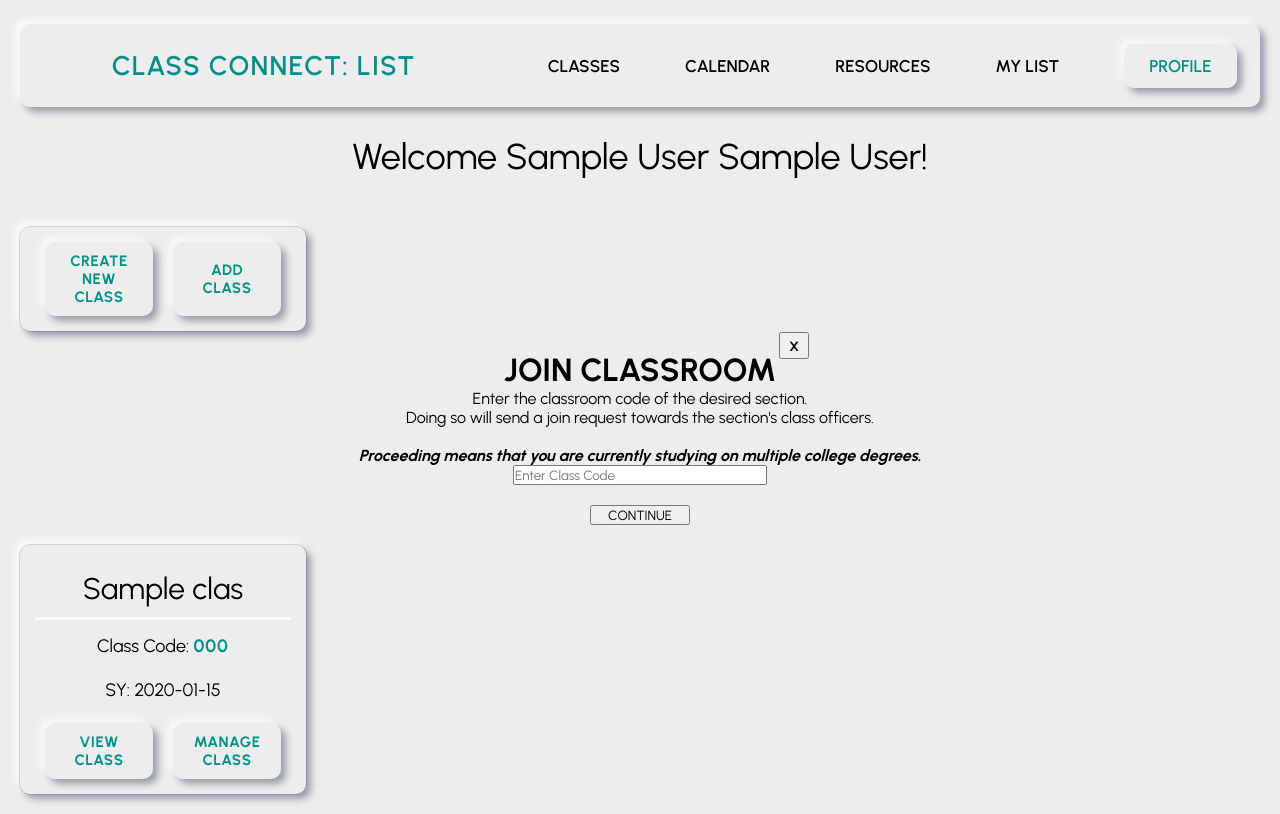
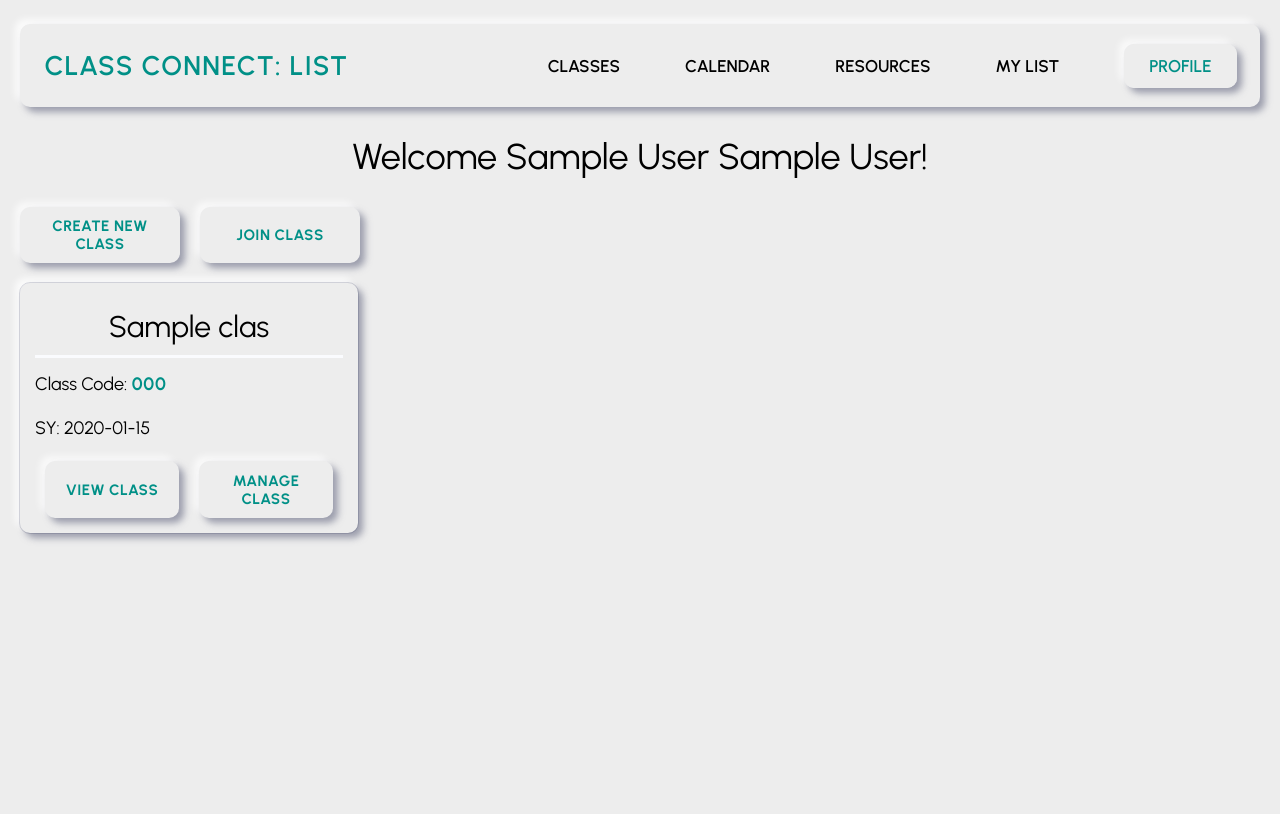
Before and after one commit to kinni-yya/Class-Connect-List, a PHP site: page /class/with-class.php in a window 1280 px wide. After the commit the page ends 542 px from the top, so only its background shows below. Run offline with PHP 8.4, Linux system fonts and the light colour scheme; the visitor is signed in with stand-in values (Sample User, id 1); tables that the repository leaves empty hold one stand-in row (values such as "Sample post").

Commit message:
Design Adjustments

```diff
--- a/class/with-class.php
+++ b/class/with-class.php
@@ -21,7 +21,8 @@ if(checkClassJoin($_SESSION['user_id']) == FALSE){
     <link rel="stylesheet" href="../css/with-class.css">
 </head>
 
-<body>
+<body >
+    <div id="blur">
         <?php DisplayNavHeader(); ?>
 
         <div class="container">
@@ -34,40 +35,16 @@ if(checkClassJoin($_SESSION['user_id']) == FALSE){
             </div>
         </div>
 
-    <div class="card">
+        <div class="cardwclass">
             <div class="buttons">
                 <button type="button" class="view" onclick="location.href='create-class.php'">CREATE NEW CLASS</button>
-            <button type="button" class="view" onclick="openAddClassForm()">ADD CLASS</button>
+                <button type="button" class="view" onclick="openAddClassForm()">JOIN CLASS</button>
+            </div>
         </div>
     </div>
 
-    <div class="form-popup" id="add-class-form">
-        <form action="with-class-process.php" method="POST" class="form-container">
-            <input type="hidden" name="user_id" value="<?php echo $_SESSION['user_id']; ?>">
-            <button type="button" id="close" onclick="closeAddClassForm()">X</button>
-
-            <h1>JOIN CLASSROOM</h1>
-            <p1>Enter the classroom code of the desired section.<br></p1>
-            <p1>Doing so will send a join request towards the section's class officers.<br></p1>
-            <strong><em><br>Proceeding means that you are currently studying on multiple college degrees.<br></em></strong>
-
-            <input type="text" placeholder="Enter Class Code" name="class_code" required>
-
-            <br><button type="submit">CONTINUE</button>
-        </form>
-    </div>
-
-    <script type="text/javascript">
-        function openAddClassForm() {
-            document.getElementById("add-class-form").style.display = "block";
-        }
-
-        function closeAddClassForm() {
-            document.getElementById("add-class-form").style.display = "none";
-        }
-    </script>
-
     <!-- SHOW CLASSES OF THE USER -->
+    <div id="blur2">
         <div class="case">
             <?php
             $class_info = GetClass($_SESSION['user_id']);
@@ -85,8 +62,9 @@ if(checkClassJoin($_SESSION['user_id']) == FALSE){
                     <p>SY: <?php echo $rows['school_year']; ?></p>
                     <form method="GET" action="note.php">
                         <input type="hidden" name="class_id" value="<?php echo $rows['class_id']; ?>">
+                    </form>
                         </br>
-                    <div class="buttons">
+                        <div class="buttonswclass">
                             <button type="button" class="view" onclick="location.href='../notes/note.php?class_id=<?php echo $rows['class_id']; ?>&tab=due'">VIEW CLASS</button>
 
                             <?php
@@ -101,6 +79,42 @@ if(checkClassJoin($_SESSION['user_id']) == FALSE){
             }
             ?>
         </div>
+    </div>
+
+    <!-- POPUP -->
+    <div class="center" id="center">
+        <div class="form-popup" id="add-class-form">
+            <form action="with-class-process.php" method="POST" class="form-container">
+                <input type="hidden" name="user_id" value="<?php echo $_SESSION['user_id']; ?>">
+                <button type="button" id="close" onclick="closeAddClassForm()">X</button>
+
+                <h1>JOIN CLASSROOM</h1>
+                <p class="details">Enter the classroom code of the desired class.<br></p>
+                <p class="details">Doing so will send a join request towards the class officers.<br></p>
+                <strong><em><br>Proceeding means that you are currently studying on multiple college degrees or taking subjects from different classes.<br></em></strong>
+
+                <input type="text" placeholder="Enter Class Code" name="class_code" class="form-control" required>
+
+                <button type="submit" class="btn">JOIN CLASS</button>
+            </form>
+        </div>
+    </div>
+
+    <script type="text/javascript">
+            function openAddClassForm() {
+                document.getElementById("add-class-form").style.display = "block";
+                document.getElementById('blur').style.filter = "blur(5px)";
+                document.getElementById('blur2').style.filter = "blur(5px)";
+                document.getElementById('center').style.position = "absolute";
+            }
+
+            function closeAddClassForm() {
+                document.getElementById("add-class-form").style.display = "none";
+                document.getElementById('blur').style.filter = "blur(0)";
+                document.getElementById('blur2').style.filter = "blur(0)";
+            }
+    </script>
+
 
     <!--
     VIEW CLASSES
--- a/css/sections.css
+++ b/css/sections.css
@@ -53,7 +53,7 @@ body{
 .card{
   font-size: 18px;
   margin: 20px;
-  width: 20%;
+  width: 308px;
   background-color: #EDEDED;
   padding: 15px;
   border-radius: 10px;
--- a/css/with-class.css
+++ b/css/with-class.css
@@ -7,9 +7,6 @@
 @default-border-radius: 10px;
 @breakpoint-medium: "screen and (min-width: 700px)"; */
 
-body {
-  text-align: center;
-}
 button {
   width: 100px;
 }
@@ -21,7 +18,31 @@ button {
   left: 0;
   position: fixed;
   background-color: rgba(50, 50, 50, 0.9);
+
 }
+
+.center{
+  top: 50%;
+  left: 50%;
+  transform: translate(-50%, -50%);
+  display: flex;
+  justify-content: center;
+  align-items: center;
+}
+
+#add-class-form{
+  text-align: center;
+  display: none;
+  background-color: #EDEDED;
+  padding: 15px;
+  border-radius: 10px;
+  outline: 1px solid rgb(68, 70, 106, 0.2);
+  outline: 1px solid rgb(68, 70, 106, 0.3);
+    border-radius: 10px;
+    box-shadow:  7px 7px 7px rgba(100, 104, 128, 0.6),
+                -7px -7px 7px rgba(255, 255, 255, 0.9);
+}
+
 #form {
   position: absolute;
   background-color: #f5f5f5;
@@ -57,3 +78,77 @@ input {
 #add {
   margin: 10px;
 }
+
+.form-popup button{
+  color: rgba(0, 144, 135, 1);
+  font-size: 18px;
+  font-weight: bold;
+  border: none;
+  margin-top: 5px;
+  padding: 15px;
+  border-radius: 10px;
+  box-shadow: 5px 5px 7px rgba(100, 104, 128, 0.6),
+  -5px -5px 7px rgba(255, 255, 255, 0.8);
+}
+
+.form-popup button:hover{
+  color: #ffffff;
+  background-color: rgba(0, 144, 135, 1);
+}
+
+#close{
+  position: absolute;
+  top: 30px;
+  right: 10px;
+  padding: 5px;
+  text-align: center;
+  width: 40px;
+  height: 40px;
+}
+
+input{
+  border: none;
+  width: 97%;
+  height: 40px;
+  font-size: 20px;
+  padding-left: 3%;
+  margin-top: 8px;
+  border-radius: 10px;
+  background: #EDEDED;
+  box-shadow: inset 4px 4px 5px rgba(100, 104, 128, 0.6),
+          inset -6px -6px 9px rgba(255, 255, 255, 1);
+}
+
+input:focus{
+  outline: 1px solid rgb(68, 70, 106, 0.3);
+}
+
+.details{
+  font-weight: 400;
+  font-size: 20px;
+  margin: 0;
+  line-height: 35px;
+  letter-spacing: 1px;
+}
+
+.cardwclass{
+  width: 360px;
+  margin-left: 10px;
+
+}
+
+.cardwclass button{
+  font-size: 15px;
+  background-color: #EDEDED;
+    color: #009087;
+}
+
+.buttonswclass{
+  display: flex;
+  height: 57px;
+}
+
+.buttonswclass button{
+  width: 50%;
+  margin-inline: 10px;
+}
```
Lines whose indentation alone changed are shown as unchanged.
